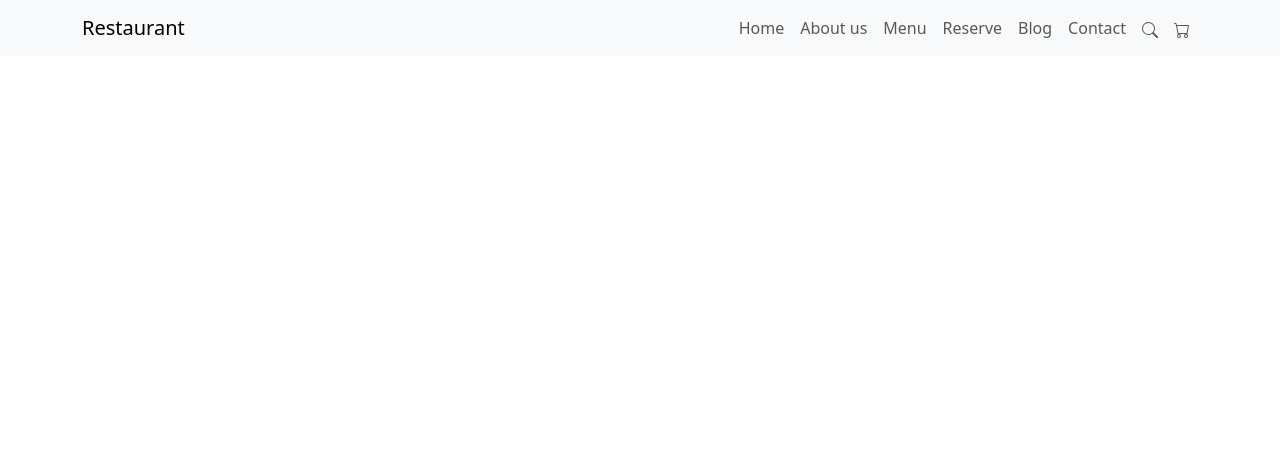
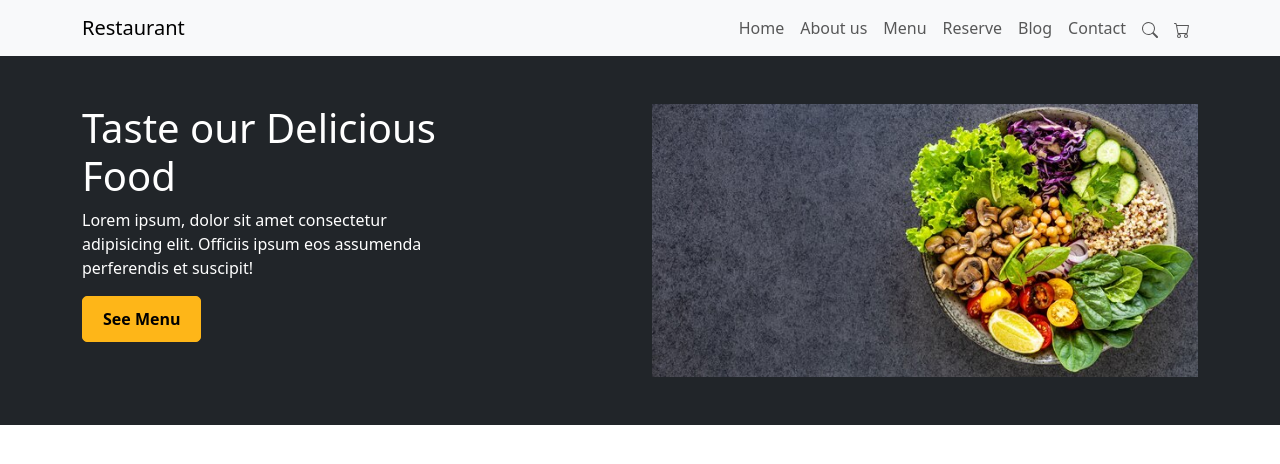
Before and after one commit to shallummercya/assogba_mercya_projet-cuisine_groupe_3, a plain HTML site: page index.html in a window 1280 px wide. Drawn offline with nearby package versions, Linux system fonts and the light colour scheme.

Commit message:
Ajout d'une image

```diff
--- a/index.html
+++ b/index.html
@@ -40,7 +40,21 @@
 
 
 
-
+<!--  2. Section d’accueil -->
+<header class="hero bg-dark text-white py-5">
+    <div class="container">
+        <div class="row justify-content-between">
+         <div class="col-4">
+           <h1>Taste our Delicious Food</h1>
+           <p>Lorem ipsum, dolor sit amet consectetur adipisicing elit. Officiis ipsum eos assumenda perferendis et suscipit!</p>
+           <a href="#" class="btn btn-primary">See Menu</a>
+         </div>
+         <div class="col-6">
+            <img src="assets\images\salade.jpg"  class="w-100">
+        </div>
+        </div>
+    </div>
+</header>
 
 
 
```
Also changed, not shown: assets/images/salade.jpg (added).
